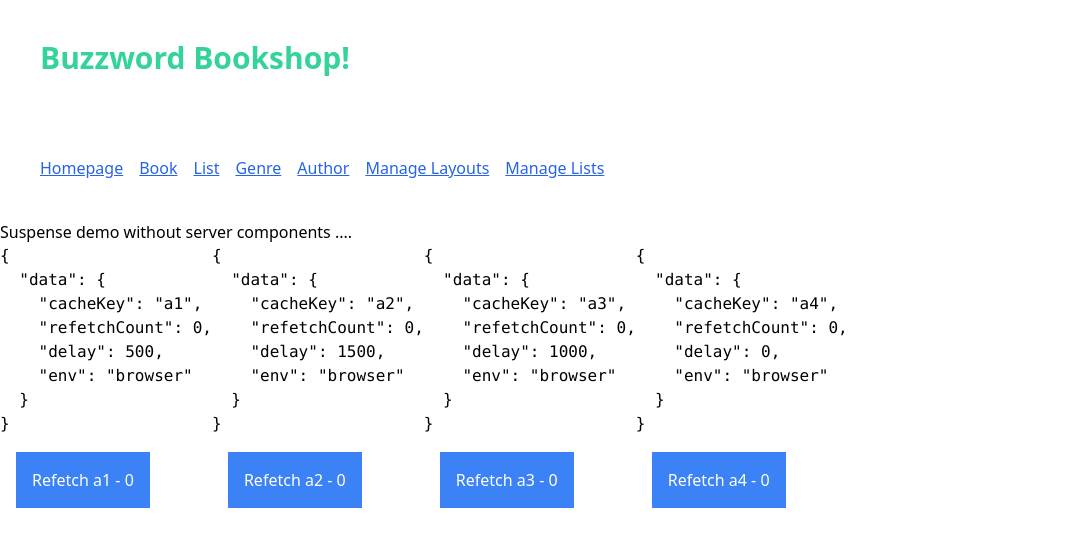
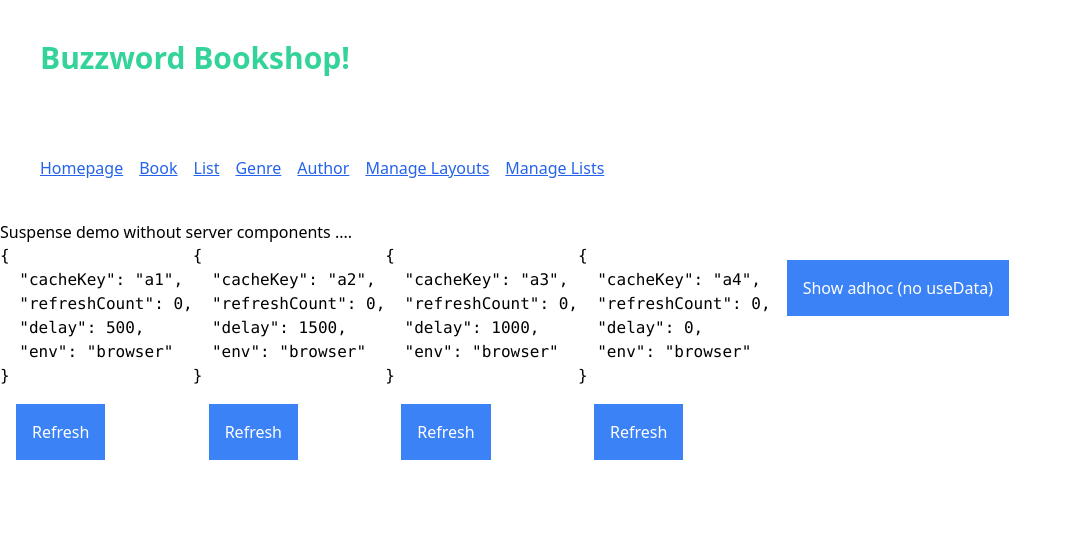
Before and after one commit to ndreckshage/buzzword-booklist, a Next.js app: page /demos/ssr-suspense-without-rsc.client in a window 1280 px wide. Shown: the top 546 px of the page, without its empty margins (0-1072 px from the left). Built offline with nearby package versions, Linux system fonts and the light colour scheme.

Commit message:
suspense testing

```diff
--- a/src/components/manage/lists/google-books-typeahead.client.tsx
+++ b/src/components/manage/lists/google-books-typeahead.client.tsx
@@ -2,23 +2,22 @@
 import React, { useState, Suspense, useTransition } from "react";
 import fetchGoogleBoooksQuery, { GoogleBook } from "lib/google-books-api";
 import TextInput from "components/common/text-input";
-import useQuery from "lib/use-query.client";
+import suspenseWrapPromise from "lib/suspense-wrap-promise";
+import useData from "lib/use-data.client";
 import cx from "classnames";
 
 type Props = {
   addBook: (book: GoogleBook) => void;
 };
 
-const Books = ({ addBook, query }) => {
-  const { data: books, hydrateClient } = useQuery(`books::${query}`, () =>
-    fetchGoogleBoooksQuery(query)
-  );
+const Books = ({ resource, addBook }) => {
+  const data = resource.read();
 
   return (
     <div>
-      {books && books.length > 0 && (
+      {data && data.length > 0 && (
         <div className="flex">
-          {books.map((book, index) => (
+          {data.map((book, index) => (
             <div
               key={index}
               className="m-5 cursor-pointer"
@@ -29,14 +28,16 @@ const Books = ({ addBook, query }) => {
           ))}
         </div>
       )}
-      {hydrateClient}
     </div>
   );
 };
 
 const GoogleBooksTypeahead = (props: Props) => {
   const [inputValue, setInputValue] = useState("");
-  const [inputValueForSearch, setInputValueForSearch] = useState("");
+  const [resource, setResource] = useState(
+    suspenseWrapPromise(Promise.resolve(null))
+  );
+
   const [isRefreshing, startTransition] = useTransition({
     timeoutMs: 5000,
   });
@@ -44,13 +45,16 @@ const GoogleBooksTypeahead = (props: Props) => {
   const handleChange = (e: React.ChangeEvent<HTMLInputElement>) => {
     setInputValue(e.target.value);
     startTransition(() => {
-      setInputValueForSearch(e.target.value);
+      setResource(suspenseWrapPromise(fetchGoogleBoooksQuery(e.target.value)));
     });
   };
 
   const addBook = (book: GoogleBook) => {
     setInputValue("");
-    setInputValueForSearch("");
+    startTransition(() => {
+      setResource(suspenseWrapPromise(Promise.resolve(null)));
+    });
+
     props.addBook(book);
   };
 
@@ -82,8 +86,8 @@ const GoogleBooksTypeahead = (props: Props) => {
             "opacity-50": isRefreshing,
           })}
         >
-          <Books addBook={addBook} query={inputValueForSearch} />
-        </div>{" "}
+          <Books resource={resource} addBook={addBook} />
+        </div>
       </Suspense>
     </>
   );
--- a/src/components/manage/lists/list.client.tsx
+++ b/src/components/manage/lists/list.client.tsx
@@ -1,5 +1,5 @@
 const A = (props) => {
-  const a = useQuery(
+  const a = useData(
     "something",
     () =>
       request(
--- /dev/null
+++ b/src/lib/suspense-wrap-promise.ts
@@ -0,0 +1,29 @@
+function suspenseWrapPromise<P>(promise: Promise<P>) {
+  let status = "pending";
+  let result: P;
+
+  const suspender = promise.then(
+    (r) => {
+      status = "success";
+      result = r;
+    },
+    (e) => {
+      status = "error";
+      result = e;
+    }
+  );
+
+  return {
+    read() {
+      if (status === "pending") {
+        throw suspender;
+      } else if (status === "error") {
+        throw result;
+      }
+
+      return result;
+    },
+  };
+}
+
+export default suspenseWrapPromise;
--- /dev/null
+++ b/src/lib/use-data.client.tsx
@@ -0,0 +1,72 @@
+// @ts-ignore
+import { useEffect, useState, useTransition } from "react";
+import suspenseWrapPromise from "./suspense-wrap-promise";
+
+const queryCache: any = {};
+
+const getResource = (cacheKey: string, fetcher: any, initialLoad = false) => {
+  if (!queryCache[cacheKey]) {
+    let fetcherPromise: any = null;
+    let fetcherPromiseData: any =
+      typeof window !== "undefined" && initialLoad
+        ? // @ts-ignore
+          window.queryData?.[cacheKey] ?? undefined
+        : undefined;
+
+    let wrappedFetcher = () => {
+      if (fetcherPromiseData !== undefined) {
+        return Promise.resolve(fetcherPromiseData);
+      }
+
+      if (!fetcherPromise) {
+        fetcherPromise = fetcher().then((r: any) => (fetcherPromiseData = r));
+      }
+
+      return fetcherPromise;
+    };
+
+    queryCache[cacheKey] = suspenseWrapPromise(wrappedFetcher());
+  }
+
+  return queryCache[cacheKey];
+};
+
+const useData = (cacheKey: string, fetcher: any) => {
+  const [resource, setResource] = useState(
+    getResource(cacheKey, fetcher, true)
+  );
+
+  useEffect(() => {
+    startTransition(() => {
+      setResource(getResource(cacheKey, fetcher, false));
+    });
+  }, [cacheKey]);
+
+  const [isRefreshing, startTransition] = useTransition({
+    timeoutMs: 5000,
+  });
+
+  const data = resource.read();
+
+  return {
+    data,
+    refresh: () => {
+      startTransition(() => {
+        queryCache[cacheKey] = null;
+        setResource(getResource(cacheKey, fetcher));
+      });
+    },
+    isRefreshing,
+    hydrateClient: (
+      <script
+        dangerouslySetInnerHTML={{
+          __html: `window.queryData=window.queryData||{};window.queryData[${JSON.stringify(
+            cacheKey
+          )}] = ${JSON.stringify(data)}`,
+        }}
+      />
+    ),
+  };
+};
+
+export default useData;
--- a/src/lib/use-query.server.ts
+++ b/src/lib/use-data.server.ts
@@ -1,6 +1,6 @@
 const queryCache: any = {};
 
-const useQuery = (cacheKey: string, fetcher: any) => {
+const useData = (cacheKey: string, fetcher: any) => {
   if (!queryCache[cacheKey]) {
     let promise: any = null;
     let promiseData: any = undefined;
@@ -19,4 +19,4 @@ const useQuery = (cacheKey: string, fetcher: any) => {
   };
 };
 
-export default useQuery;
+export default useData;
--- a/src/lib/use-query.client.tsx
+++ /dev/null
@@ -1,43 +0,0 @@
-import { useState } from "react";
-
-const queryCache: any = {};
-
-const useQuery = (cacheKey: string, fetcher: any) => {
-  const [updateCount, forceUpdate] = useState(0);
-  const initialRender = updateCount === 0;
-
-  if (!queryCache[cacheKey]) {
-    let promise: any = null;
-    let promiseData: any =
-      typeof window !== "undefined" && initialRender
-        ? window.queryData?.[cacheKey] ?? undefined
-        : undefined;
-
-    queryCache[cacheKey] = () => {
-      if (promiseData !== undefined) return promiseData;
-      if (!promise) promise = fetcher().then((r: any) => (promiseData = r));
-      throw promise;
-    };
-  }
-
-  const data = queryCache[cacheKey]();
-
-  return {
-    data,
-    refetch: () => {
-      queryCache[cacheKey] = null;
-      forceUpdate((x) => x + 1);
-    },
-    hydrateClient: initialRender && (
-      <script
-        dangerouslySetInnerHTML={{
-          __html: `window.queryData=window.queryData||{};window.queryData[${JSON.stringify(
-            cacheKey
-          )}] = ${JSON.stringify(data)}`,
-        }}
-      />
-    ),
-  };
-};
-
-export default useQuery;
--- a/src/pages/demos/ssr-suspense-with-rsc.server.tsx
+++ b/src/pages/demos/ssr-suspense-with-rsc.server.tsx
@@ -1,6 +1,6 @@
 import { Suspense } from "react";
 import Refresher from "components/demos/rsc-refresher.client";
-import useQuery from "lib/use-query.server";
+import useData from "lib/use-data.server";
 
 const env = typeof window === "undefined" ? "server" : "browser";
 const sleep = (ms: number) => new Promise((resolve) => setTimeout(resolve, ms));
@@ -14,7 +14,7 @@ const Demo = ({
   delay: number;
   refreshCount: number;
 }) => {
-  const { data } = useQuery(cacheKey, async () => {
+  const { data } = useData(cacheKey, async () => {
     await sleep(delay);
     return {
       data: {
--- a/src/pages/demos/ssr-suspense-without-rsc.client.tsx
+++ b/src/pages/demos/ssr-suspense-without-rsc.client.tsx
@@ -1,59 +1,114 @@
-import { Suspense, useState } from "react";
-import useQuery from "lib/use-query.client";
+import { Suspense, useEffect, useState, useTransition } from "react";
+import useData from "lib/use-data.client";
+import suspenseWrapPromise from "lib/suspense-wrap-promise";
+import cx from "classnames";
 
 const env = typeof window === "undefined" ? "server" : "browser";
 const sleep = (ms: number) => new Promise((resolve) => setTimeout(resolve, ms));
 
 const Demo = ({ cacheKey, delay }: { cacheKey: string; delay: number }) => {
-  const [refetchCount, setRefetchCount] = useState(0);
-  const { data, hydrateClient, refetch } = useQuery(cacheKey, async () => {
-    await sleep(delay);
-    return {
-      data: {
+  const [refreshCount, setRefreshCount] = useState(0);
+  const { data, hydrateClient, refresh, isRefreshing } = useData(
+    cacheKey,
+    async () => {
+      await sleep(delay);
+      return {
         cacheKey,
-        refetchCount,
+        refreshCount,
         delay,
         env,
-      },
-    };
-  });
+      };
+    }
+  );
+
+  useEffect(() => {
+    if (refreshCount !== data.refreshCount) refresh();
+  }, [refreshCount]);
 
   return (
-    <div>
+    <div
+      className={cx("transition-opacity", {
+        "opacity-100": !isRefreshing,
+        "opacity-50": isRefreshing,
+      })}
+    >
       <code>
         <pre>{JSON.stringify(data, null, 2)}</pre>
       </code>
       <button
         className="bg-blue-500 text-white p-4 m-4"
         onClick={() => {
-          setRefetchCount(refetchCount + 1);
-          refetch();
+          setRefreshCount((x) => x + 1);
         }}
       >
-        Refetch {cacheKey} - {refetchCount}
+        Refresh
       </button>
+      {/* IMPORTANT!!!!!! */}
       {hydrateClient}
     </div>
   );
 };
 
+const Adhoc = ({ resource }) => {
+  const data = resource.read();
+  return (
+    <code>
+      <pre>{JSON.stringify(data, null, 2)}</pre>
+    </code>
+  );
+};
+
 const SuspenseDemo = () => {
+  const [adhocResource, setAdhocResource] = useState<any>(false);
+  const [isRefreshing, startTransition] = useTransition({
+    timeoutMs: 5000,
+  });
+
   return (
     <>
       <h1>Suspense demo without server components .... </h1>
       <div className="flex">
-        <Suspense fallback="suspending a1...">
+        <Suspense fallback="Loading a1...">
           <Demo cacheKey="a1" delay={500} />
         </Suspense>
-        <Suspense fallback="suspending a2...">
+        <Suspense fallback="Loading a2...">
           <Demo cacheKey="a2" delay={1500} />
         </Suspense>
-        <Suspense fallback="suspending a3...">
+        <Suspense fallback="Loading a3...">
           <Demo cacheKey="a3" delay={1000} />
         </Suspense>
-        <Suspense fallback="suspending a4...">
+        <Suspense fallback="Loading a4...">
           <Demo cacheKey="a4" delay={0} />
         </Suspense>
+        <div
+          className={cx("transition-opacity", {
+            "opacity-100": !isRefreshing,
+            "opacity-50": isRefreshing,
+          })}
+        >
+          <button
+            className="bg-blue-500 text-white p-4 m-4"
+            onClick={() => {
+              startTransition(() => {
+                setAdhocResource(
+                  suspenseWrapPromise(
+                    (async () => {
+                      await sleep(1000);
+                      return { foo: "bar" };
+                    })()
+                  )
+                );
+              });
+            }}
+          >
+            {adhocResource ? "Refresh" : "Show"} adhoc (no useData)
+          </button>
+          {adhocResource && (
+            <Suspense fallback="Loading adhoc...">
+              <Adhoc resource={adhocResource} />
+            </Suspense>
+          )}
+        </div>
       </div>
     </>
   );
--- a/src/pages/manage/lists/edit.client.tsx
+++ b/src/pages/manage/lists/edit.client.tsx
@@ -1,11 +1,12 @@
 import { useRouter } from "next/router";
-import { useState, useEffect, useTransition } from "react";
+// @ts-ignore
+import { useState, useEffect, useTransition, Suspense } from "react";
 import GoogleBooksTypeahead from "components/manage/lists/google-books-typeahead.client";
 import TextInput from "components/common/text-input";
 import Text, { TextTypes } from "components/common/text";
 import { type GoogleBook } from "lib/google-books-api";
 import { request, gql } from "lib/graphql-request";
-import useQuery from "lib/use-query.client";
+import useData from "lib/use-data.client";
 import cx from "classnames";
 
 const GET_LISTS_QUERY = gql`
@@ -48,11 +49,16 @@ const ADD_BOOK_TO_LIST_MUTATION = gql`
 
 export default function EditList() {
   const router = useRouter();
-  const [isRefreshing, startTransition] = useTransition({
-    timeoutMs: 5000,
-  });
+  const listSlug = router.query.list;
+  // const [isRefreshing, startTransition] = useTransition({
+  //   timeoutMs: 5000,
+  // });
 
-  const listSlug = router.query.list;
+  const { data, hydrateClient, refresh, isRefreshing } = useData(
+    `GET_LISTS::${listSlug}`,
+    () => request(GET_LISTS_QUERY, { listSlug })
+  );
+
   if (!listSlug) {
     return <p>No list to edit!</p>;
   }
@@ -64,13 +70,11 @@ export default function EditList() {
   //   return <>Bad Route Match: {router.asPath}</>;
   // }
 
-  const { data, hydrateClient, refetch } = useQuery(
-    `GET_LISTS::${listSlug}`,
-    () => request(GET_LISTS_QUERY, { listSlug })
-  );
+  console.log("is refreshing", isRefreshing);
 
   return (
     <>
+      <Suspense fallback="fallback">
         <div
           className={cx("transition-opacity", {
             "opacity-100": !isRefreshing,
@@ -83,15 +87,14 @@ export default function EditList() {
               <div>
                 <p>{book.title}</p>
                 <p
-                onClick={() => {
-                  startTransition(async () => {
+                  className="cursor-pointer"
+                  onClick={async () => {
                     await request(REMOVE_BOOK_FROM_LIST_MUTATION, {
                       googleBooksVolumeId: book.googleBooksVolumeId,
                       listSlug,
                     });
 
-                    refetch();
-                  });
+                    refresh();
                   }}
                 >
                   Remove
@@ -102,19 +105,18 @@ export default function EditList() {
         </div>
         <div>
           <GoogleBooksTypeahead
-          addBook={({ googleBooksVolumeId }) => {
+            addBook={async ({ googleBooksVolumeId }) => {
               console.log("add book", googleBooksVolumeId);
-            startTransition(async () => {
               await request(ADD_BOOK_TO_LIST_MUTATION, {
                 listSlug,
                 googleBooksVolumeId,
               });
 
-              refetch();
-            });
+              refresh();
             }}
           />
         </div>
+      </Suspense>
       {hydrateClient}
     </>
   );
```
Lines whose indentation alone changed are shown as unchanged.
